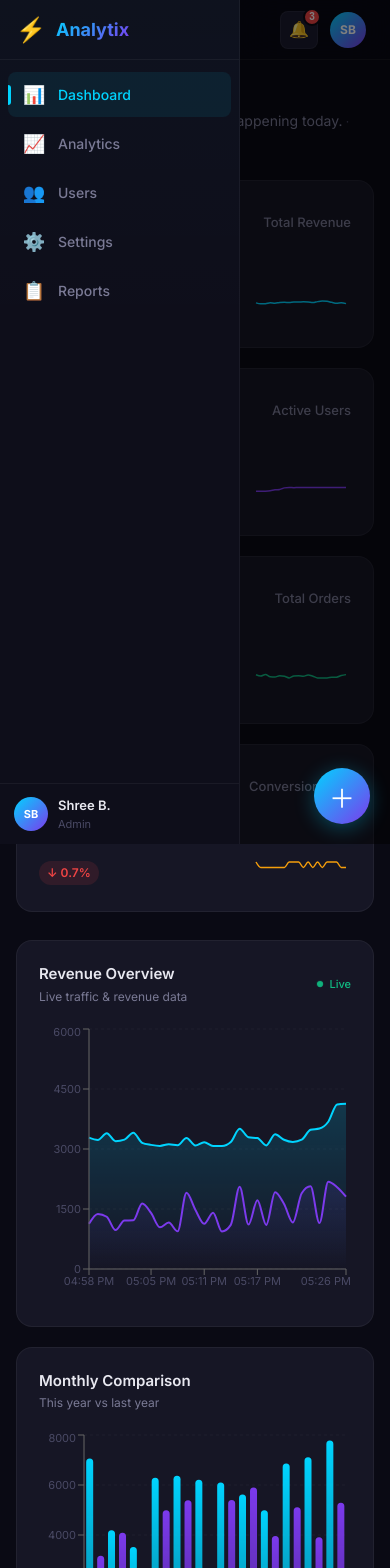
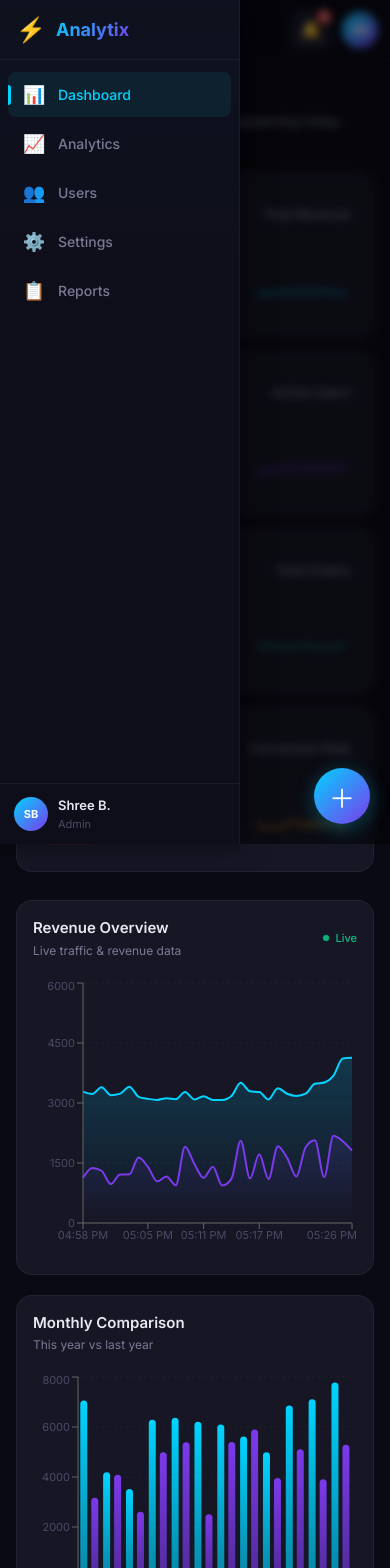
Before and after one commit to ShreeBohara/50-Days-of-Creative-Frontend, a React (Vite) app in the folder day-21-animated-dashboard/: page / in a window 390 px wide. Shown: the top 1568 px of the page. Built offline with nearby package versions, Linux system fonts and the light colour scheme.

Commit message:
day-21: responsive — mobile sidebar drawer, stacked cards

```diff
--- a/day-21-animated-dashboard/src/index.css
+++ b/day-21-animated-dashboard/src/index.css
@@ -843,6 +843,14 @@ body {
   .stat-cards {
     grid-template-columns: repeat(2, 1fr);
   }
+
+  .charts-grid {
+    grid-template-columns: 1fr;
+  }
+
+  .chart-card.chart-large {
+    grid-column: span 1;
+  }
 }
 
 @media (max-width: 768px) {
@@ -861,6 +869,7 @@ body {
     transform: translateX(-100%);
     transition: transform var(--transition-smooth);
     z-index: 200;
+    box-shadow: 4px 0 24px rgba(0, 0, 0, 0.5);
   }
 
   .dashboard:not(.sidebar-collapsed) .sidebar {
@@ -880,15 +889,8 @@ body {
   }
 
   .stat-cards {
-    grid-template-columns: 1fr;
-  }
-
-  .charts-grid {
-    grid-template-columns: 1fr;
-  }
-
-  .chart-card.chart-large {
-    grid-column: span 1;
+    grid-template-columns: repeat(2, 1fr);
+    gap: 12px;
   }
 
   .main-content {
@@ -903,6 +905,18 @@ body {
   .topbar-search {
     max-width: 200px;
   }
+
+  .stat-card-value {
+    font-size: 24px;
+  }
+
+  .chart-card {
+    padding: 16px;
+  }
+
+  .page-header {
+    margin-bottom: 20px;
+  }
 }
 
 @media (max-width: 480px) {
@@ -910,12 +924,20 @@ body {
     font-size: 20px;
   }
 
+  .stat-cards {
+    grid-template-columns: 1fr;
+  }
+
   .stat-card-value {
-    font-size: 24px;
+    font-size: 22px;
   }
 
   .topbar-search {
     display: none;
+  }
+
+  .topbar {
+    padding: 0 12px;
   }
 }
 
@@ -931,6 +953,7 @@ body {
     position: fixed;
     inset: 0;
     background: rgba(0, 0, 0, 0.5);
+    backdrop-filter: blur(4px);
     z-index: 199;
   }
 }
```
